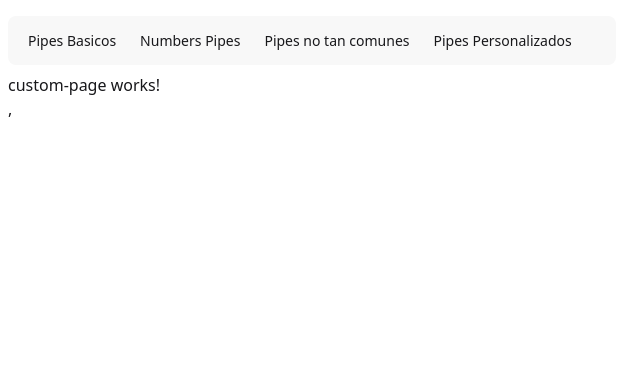
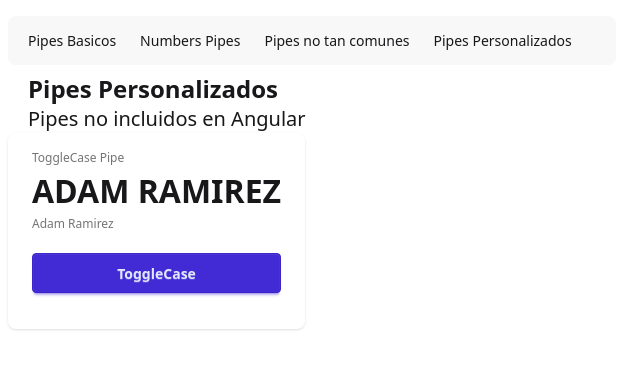
Before and after one commit to Cuandoyolabi/DashboardPipe, an Angular app: page /custom in a window 1280 px wide. Shown: the top 368 px of the page, without its empty margins (0-640 px from the left). Built offline with nearby package versions, Linux system fonts and the light colour scheme.

Commit message:
Continuando con la creacion de los pipes personalizados

```diff
--- a/src/app/pages/basic-page/basic-page.component.html
+++ b/src/app/pages/basic-page/basic-page.component.html
@@ -90,11 +90,11 @@
   </button>
 
   <button (click)="changeLocale('en')" class="btn btn-primary">
-    Changer en English
+    Change to English
   </button>
 
   <button (click)="changeLocale('es')" class="btn btn-primary">
-    Changer en Español
+    Cambiar a Español
   </button>
 
 </div>
--- a/src/app/pages/custom-page/custom-page.component.html
+++ b/src/app/pages/custom-page/custom-page.component.html
@@ -1 +1,14 @@
-<p>custom-page works!</p>,
+<section class="mx-5">
+  <h1 class="text-2xl font-bold">Pipes Personalizados</h1>
+  <h3 class="text-xl font-thin">Pipes no incluidos en Angular</h3>
+</section>
+
+<div class="stats shadow">
+  <div class="stat">
+    <div class="stat-title">ToggleCase Pipe</div>
+    <div class="stat-value">{{ name() | toggleCase: upperCase() }}</div>
+    <div class="stat-desc">{{ name() }}</div>
+
+    <button (click)="changeValue()" class="btn btn-primary my-5">ToggleCase</button>
+  </div>
+</div>
--- a/src/app/pages/custom-page/custom-page.component.ts
+++ b/src/app/pages/custom-page/custom-page.component.ts
@@ -1,8 +1,20 @@
-import { Component } from '@angular/core';
+import { Component, signal } from '@angular/core';
+import { ToggleCasePipe } from '../../pipes/toggle-case.pipe';
+
 
 @Component({
   selector: 'app-custom-page',
-  imports: [],
+  imports: [ToggleCasePipe],
   templateUrl: './custom-page.component.html',
 })
-export default class CustomPageComponent { }
+export default class CustomPageComponent {
+
+  name = signal('Adam Ramirez');
+
+  upperCase = signal(true);
+
+  changeValue(){
+    this.upperCase.update(value => !value);
+  }
+
+}
--- a/src/app/pages/numbers-page/numbers-page.component.html
+++ b/src/app/pages/numbers-page/numbers-page.component.html
@@ -18,7 +18,7 @@
 
   <div class="stat">
     <div class="stat-title">Currency</div>
-    <div class="stat-value">{{ totalSells() | currency: "CAD" : "symbol-narrow" : "1.2-2"   }}</div>
+    <div class="stat-value">{{ totalSells() | currency: "CAD" : "symbol-narrow" : "1.1-1"   }}</div>
     <div class="stat-desc">{{ totalSells() }}</div>
   </div>
 
--- /dev/null
+++ b/src/app/pipes/toggle-case.pipe.ts
@@ -0,0 +1,11 @@
+import { Pipe, PipeTransform } from '@angular/core';
+
+@Pipe({
+  name: 'toggleCase'
+})
+
+export class ToggleCasePipe implements PipeTransform {
+  transform(value: string, upper: boolean = true): any {
+    return upper ? value.toUpperCase(): value.toLowerCase();
+  }
+}
```
